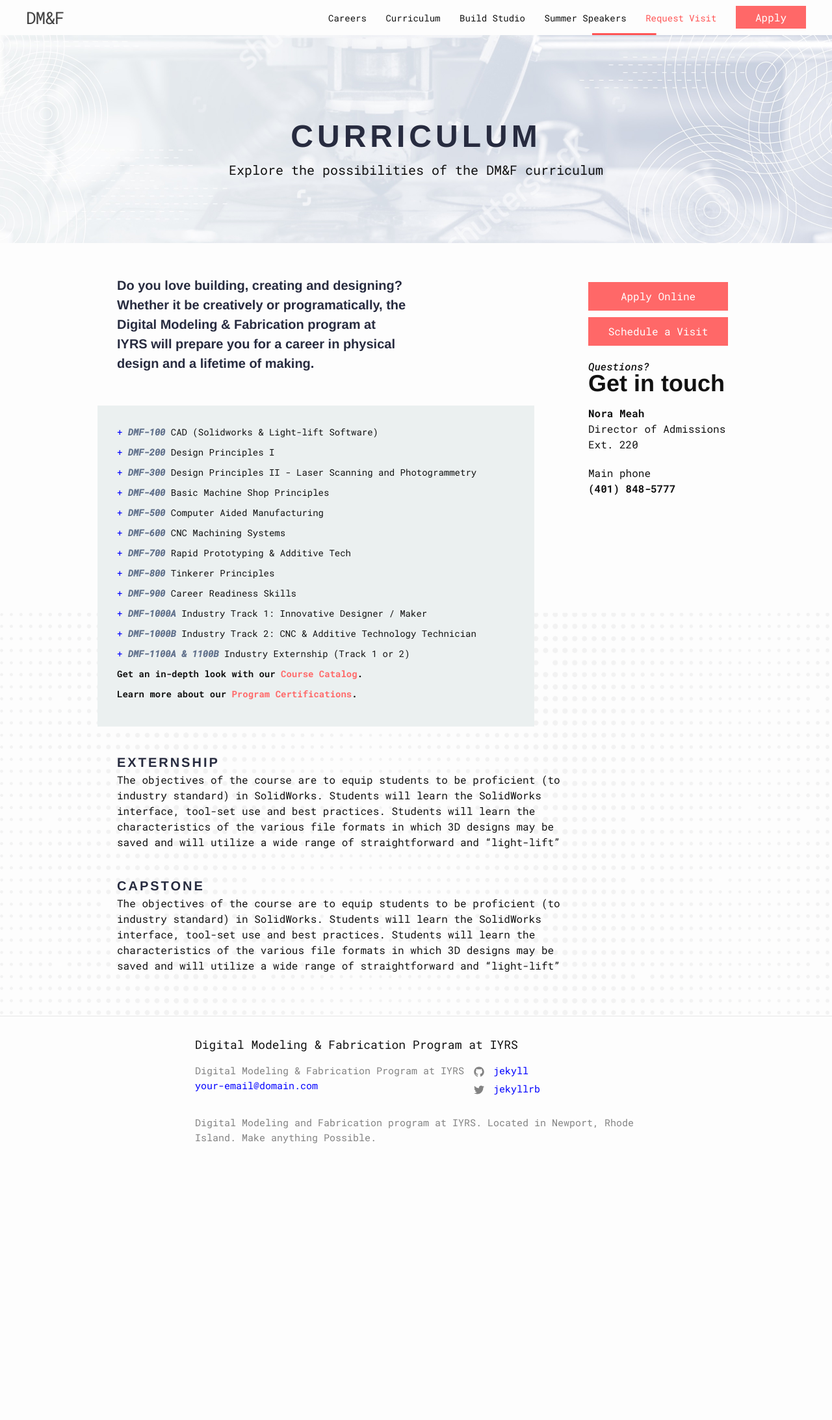
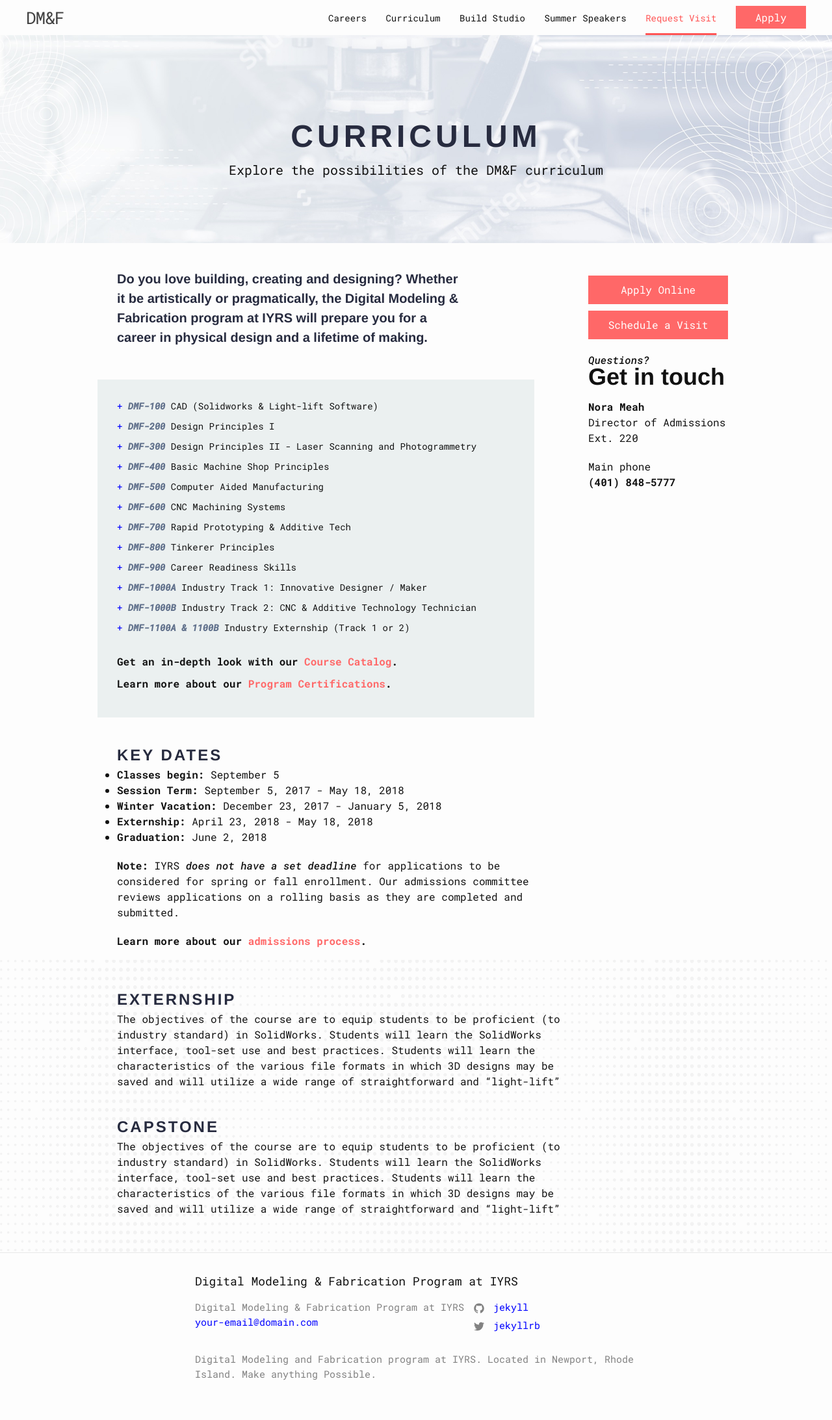
Before and after one commit to jplus-co/iyrs-microsite, a Jekyll site: the page built from curriculum.md, in a window 1280 px wide. Shown: the whole page at 65% size. Built offline with Jekyll 4.4.1, drawn with Linux system fonts in a browser that asks for light colours; nearby versions of some CDN libraries; before the commit the page ends 1821 px from its top, so only the background shows below that.

Commit message:
added key dates section to the cirriculum page

```diff
--- /dev/null
+++ b/_includes/sidebar-contact.html
@@ -0,0 +1,13 @@
+<div class="sidebar-contact">
+    <div class="btn">
+        <a href=""></a>Apply Online</div>
+    <div class="btn">
+        <a href=""></a>Schedule a Visit</div>
+    <span>Questions?</span>
+    <span>Get in touch</span>
+    <div><b>Nora Meah</b><br/> Director of Admissions<br/> Ext. 220</div>
+    <div>
+        Main phone<br/>
+        <b>(401) 848-5777</b>
+    </div>
+</div>
--- a/_layouts/home.html
+++ b/_layouts/home.html
@@ -10,6 +10,10 @@ layout: default
 located in Newport, Rhode Island.</div>
     </div>
     <div class="hero__background-text">CALLING ALL MAKERS</div>
+    <video muted autoplay loop>
+   <source src="../img/printer-video.mp4" type="video/mp4"/>
+    Your browser does not support the video tag. I suggest you upgrade your browser.
+</video>
   </div>
 </section>
 
--- a/_sass/minima.scss
+++ b/_sass/minima.scss
@@ -67,7 +67,7 @@ $roboto-mono: "Roboto Mono", Helvetica, Arial, sans-serif;
 .sub-header-1{
   font-family: $neuziet;
   font-weight: $bold;
-  font-size: 20px;
+  font-size: 24px;
   text-transform: uppercase;
   color: $dark-navy;
   letter-spacing: 3px
@@ -117,5 +117,7 @@ $tablet: (
   "minima/home",
   "minima/page",
   "minima/summer-speakers",
-  "minima/curriculum"
+  "minima/curriculum",
+  "minima/careers",
+  "minima/studio"
 ;
--- a/_sass/minima/_layout.sass
+++ b/_sass/minima/_layout.sass
@@ -30,6 +30,56 @@
   cursor: pointer
   a
     color: white
+
+
+.sidebar-contact
+  +grid-column(12)
+  border-top: 1px $pale-blue-gray solid
+  padding-top: 20px
+  margin-top: 20px
+  order: 4
+  +grid-media($desktop)
+    +grid-column(3)
+    float: right
+    border-top: none
+    padding-top: 0
+    margin-top: 0
+
+.sidebar-contact > span:nth-of-type(1)
+  font-style: italic
+  display: block
+  margin-top: 20px
+
+.sidebar-contact > span:nth-of-type(2)
+  +font-face($neuziet, $bold, 36px)
+  display: block
+  line-height: 28px
+  margin-bottom: 20px
+
+.sidebar-contact > div:nth-of-type(4)
+  margin-top: 20px
+
+.sidebar-contact > .btn
+  +grid-media($tablet)
+    width: 50%
+  +grid-media($desktop)
+    width: auto
+
+.page__intro-text
+  +font-face($neuziet, $bold, 20px)
+  +grid-column(12)
+  order: 1
+  color: $dark-navy
+  +grid-media($desktop)
+    +grid-column(7)
+
+.page__intro-subtext
+  +grid-column(12)
+  padding: 15px 0
+  order: 2
+  +grid-media($desktop)
+    +grid-column(7)
+    padding: 30px 0
 
 // Site header
 .site-header
--- /dev/null
+++ b/_sass/minima/careers.sass
@@ -0,0 +1,18 @@
+.careers-page
+  padding: 50px 0
+
+
+.skills-container,
+.careers-container
+  order: 3
+  padding: 15px 0
+  +grid-column(12)
+  +grid-media($desktop)
+    +grid-column(10)
+    padding: 30px 0
+  p
+    +grid-column(12)
+    margin-left: 0
+    +grid-media($desktop)
+      +grid-column(10)
+      margin-left: 0
--- a/_sass/minima/curriculum.sass
+++ b/_sass/minima/curriculum.sass
@@ -1,13 +1,5 @@
-.page__intro-text
-  +font-face($neuziet, $bold, 20px)
-  +grid-column(12)
-  order: 1
-  color: $dark-navy
-  +grid-media($desktop)
-    +grid-column(6)
-
 .curriculum-page
-  padding: 50px 0
+  padding: 40px 0
 
 .curriculum
   float: left
@@ -41,60 +33,38 @@
   margin: 0px 0px 16px 16px
 
 .curriculum__catalog,
-.curriculum__certification
-  +font-face($roboto-mono, $bold, 14px)
+.curriculum__certification,
+.key-dates__application-process
+  +font-face($roboto-mono, $bold, 16px)
   margin-bottom: 10px
   a
     color: $orange
   a:hover
     color: darken($orange, 10%)
 
-.ext-cap
+.curriculum__catalog
+  margin-top: 30px
+
+.program-info
   +grid-column(12)
   margin-top: 40px
   order: 3
   +grid-media($desktop)
     +grid-column(9)
 
-.ext-cap > div:nth-child(3)
+#externship
+  margin-top: 60px
+
+#capstone
   margin-top: 40px
 
-.sidebar-contact
-  +grid-column(12)
-  border-top: 1px $pale-blue-gray solid
-  padding-top: 20px
-  margin-top: 20px
-  order: 4
-  +grid-media($desktop)
-    +grid-column(3)
-    float: right
-    border-top: none
-    padding-top: 0
-    margin-top: 0
-
-.sidebar-contact > span:nth-of-type(1)
-  font-style: italic
-  display: block
+.key-dates__admissions > div
   margin-top: 20px
 
-.sidebar-contact > span:nth-of-type(2)
-  +font-face($neuziet, $bold, 36px)
-  display: block
-  line-height: 28px
-  margin-bottom: 20px
-
-.sidebar-contact > div:nth-of-type(4)
-  margin-top: 20px
-
-.sidebar-contact > .btn
-  +grid-media($tablet)
-    width: 50%
-  +grid-media($desktop)
-    width: auto
 
 .curriculum__dot-bg
   content: ""
-  height: 620px
+  height: 450px
   width: 100%
   position: absolute
   bottom: 0
--- a/curriculum.md
+++ b/curriculum.md
@@ -7,21 +7,9 @@ subtitle: Explore the possibilities of the DM&F curriculum
 ---
 <section class="curriculum-page">
   <div class="grid-container flex">
-      <div class="page__intro-text">Do you love building, creating and designing? Whether it be creatively or programatically, the Digital Modeling & Fabrication program at IYRS will prepare you for a career in physical design and a lifetime of making.</div>
+      <div class="page__intro-text">Do you love building, creating and designing? Whether it be artistically or pragmatically, the Digital Modeling & Fabrication program at IYRS will prepare you for a career in physical design and a lifetime of making.</div>
 
-      <div class="sidebar-contact">
-          <div class="btn">
-              <a href=""></a>Apply Online</div>
-          <div class="btn">
-              <a href=""></a>Schedule a Visit</div>
-          <span>Questions?</span>
-          <span>Get in touch</span>
-          <div><b>Nora Meah</b><br/> Director of Admissions<br/> Ext. 220</div>
-          <div>
-              Main phone<br/>
-              <b>(401) 848-5777</b>
-          </div>
-      </div>
+      {% include sidebar-contact.html %}
 
       <div class="curriculum">
           <div class="curriculum__container">
@@ -93,12 +81,26 @@ subtitle: Explore the possibilities of the DM&F curriculum
       </div>
       <!-- curriculum -->
 
-      <div class="ext-cap">
-          <div class="sub-header-1">externship</div>
+      <div class="program-info">
+          <div class="sub-header-1">key dates</div>
+            <ul class="key-dates">
+              <li><b>Classes begin: </b>September 5</li>
+              <li><b>Session Term: </b>September 5, 2017 - May 18, 2018</li>
+              <li><b>Winter Vacation: </b>December 23, 2017 - January 5, 2018</li>
+              <li><b>Externship: </b>April 23, 2018 - May 18, 2018</li>
+              <li><b>Graduation: </b>June 2, 2018</li>
+
+              <div class="key-dates__admissions">
+                <div><b>Note: </b>IYRS <i>does not have a set deadline</i> for applications to be considered for spring or fall enrollment. Our admissions committee reviews applications on a rolling basis as they are completed and submitted.</div>
+                <div class="key-dates__application-process">Learn more about our <a href="http://iyrs.edu/application-process/admissions-schedule/">admissions process</a>.</div>
+              </div>
+            </ul>
+
+          <div id="externship" class="sub-header-1">externship</div>
           <p>The objectives of the course are to equip students to be proficient (to industry standard) in SolidWorks. Students will learn the SolidWorks interface, tool-set use and best practices. Students will learn the characteristics of the various file
               formats in which 3D designs may be saved and will utilize a wide range of straightforward and “light-lift”</p>
 
-          <div class="sub-header-1">capstone</div>
+          <div id="capstone" class="sub-header-1">capstone</div>
           <p>The objectives of the course are to equip students to be proficient (to industry standard) in SolidWorks. Students will learn the SolidWorks interface, tool-set use and best practices. Students will learn the characteristics of the various file
               formats in which 3D designs may be saved and will utilize a wide range of straightforward and “light-lift”</p>
       </div>
```
Also changed, not shown: careers.md (+20 -0 lines), _sass/minima/studio.sass (added), 2 other files.
